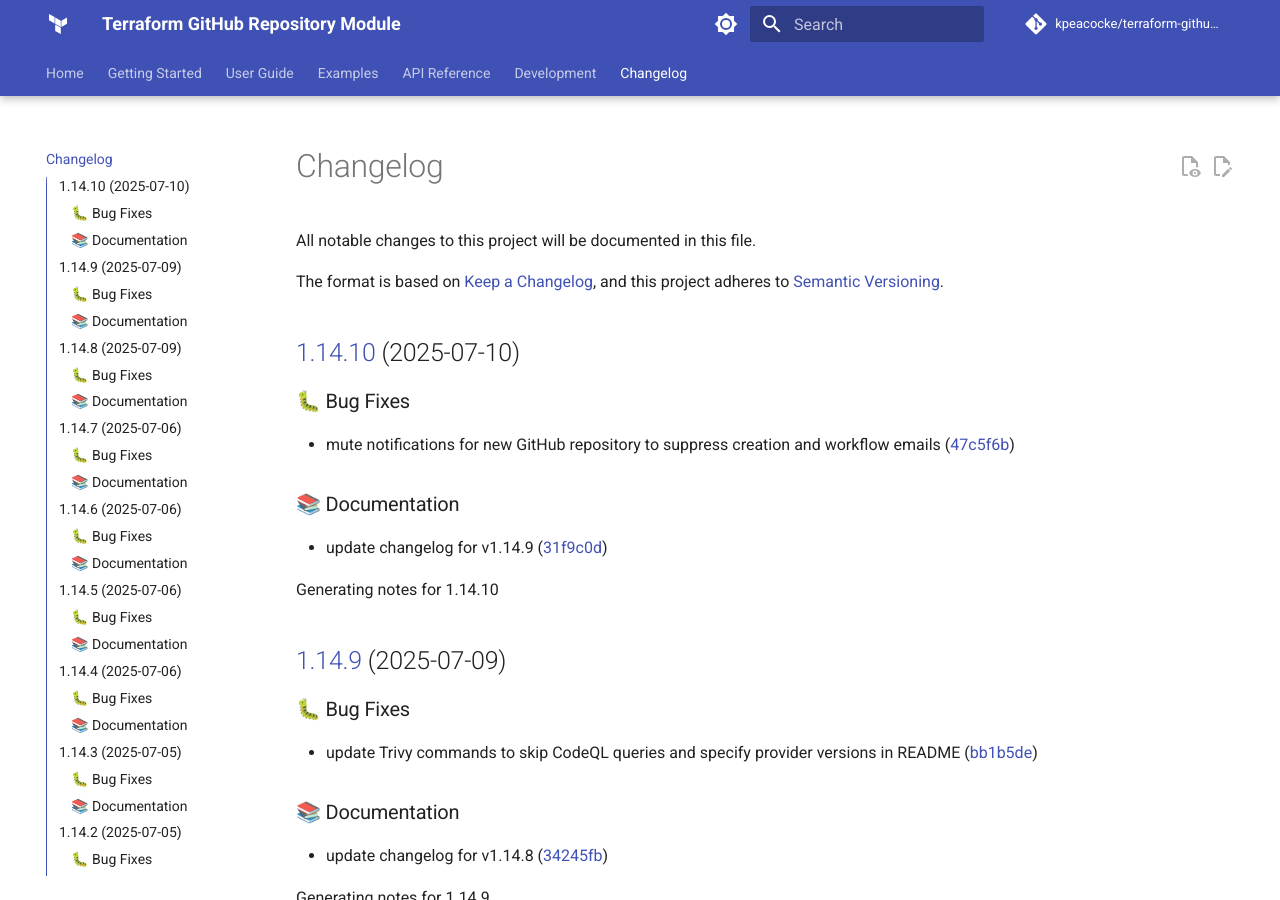
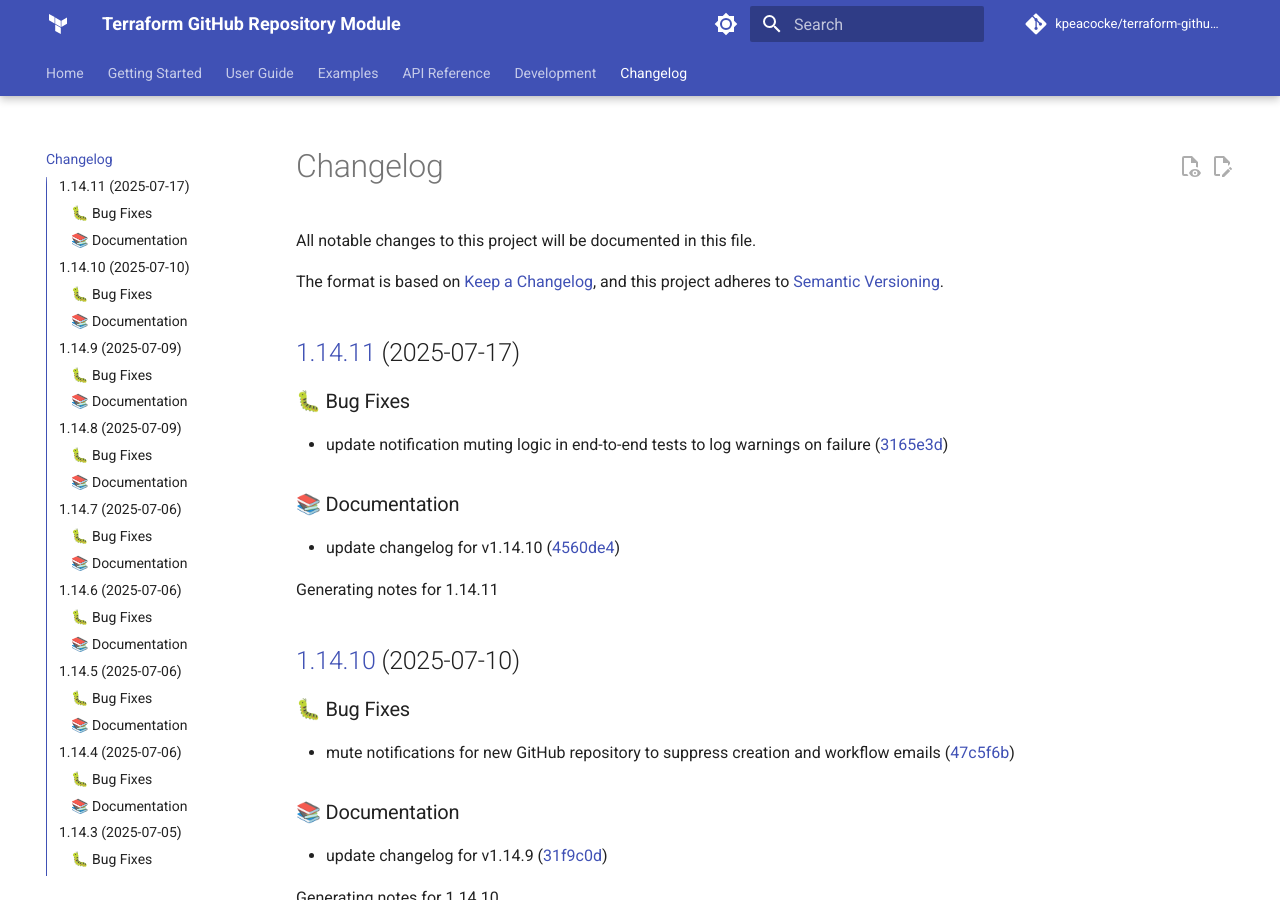
Before and after one commit to kpeacocke/terraform-github-repo, an MkDocs documentation site: the page built from docs/changelog.md, in a window 1280 px wide and 900 px high. Built offline with MkDocs 1.6.1 and Material for MkDocs 9.7.7, drawn with Linux system fonts in a browser that asks for light colours; comment, search, counter and statistics services are not loaded; the version menu is left out.

Commit message:
docs: update changelog for v1.14.11

```diff
--- a/docs/changelog.md
+++ b/docs/changelog.md
@@ -6,6 +6,18 @@ The format is based on [Keep a Changelog](https://keepachangelog.com/en/1.0.0/),
 and this project adheres to [Semantic Versioning](https://semver.org/spec/v2.0.0.html).
 
 <!-- markdownlint-disable MD024 -->
+
+## [1.14.11](https://github.com/kpeacocke/terraform-github-repo/compare/v1.14.10...v1.14.11) (2025-07-17)
+
+### 🐛 Bug Fixes
+
+* update notification muting logic in end-to-end tests to log warnings on failure ([3165e3d](https://github.com/kpeacocke/terraform-github-repo/commit/3165e3d2650c89a92a817aa2048ff701e8fe1417))
+
+### 📚 Documentation
+
+* update changelog for v1.14.10 ([4560de4](https://github.com/kpeacocke/terraform-github-repo/commit/4560de457aecc959ad520962e585d64af0743f2a))
+
+Generating notes for 1.14.11
 
 ## [1.14.10](https://github.com/kpeacocke/terraform-github-repo/compare/v1.14.9...v1.14.10) (2025-07-10)
 
```
